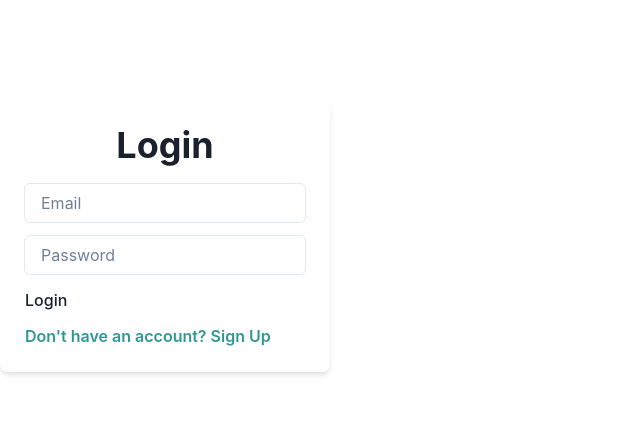
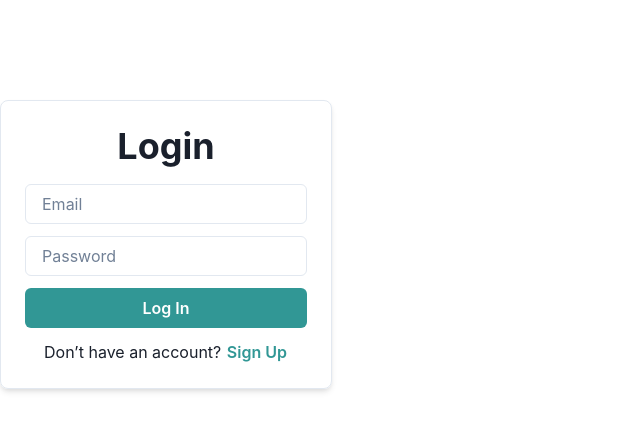
Before and after one commit to blovelace84/massage-appointment-booking-repo, a React (Vite) app in the folder massage-booking-app/: page /login in a window 1280 px wide. Shown: the top 430 px of the page, without its empty margins (0-640 px from the left). Built offline with nearby package versions, Linux system fonts and the light colour scheme; no server answers.

Commit message:
update login.jsx and Signup.jsx component

```diff
--- a/massage-booking-app/src/components/Login.jsx
+++ b/massage-booking-app/src/components/Login.jsx
@@ -2,23 +2,24 @@ import { useState } from "react";
 import { signInWithEmailAndPassword } from "firebase/auth";
 import { auth } from "../services/firebase.config";
 import { useNavigate } from "react-router-dom";
-import { Box, Input, Button, Heading } from "@chakra-ui/react";
+import { Box, Input, Button, Heading, VStack, Text } from "@chakra-ui/react";
 import ErrorAlert from "./ErrorAlert";
 
 export default function Login() {
   const [email, setEmail] = useState("");
-  const [password, setPassWord] = useState("");
+  const [password, setPassword] = useState("");
   const [error, setError] = useState("");
-  const nav = useNavigate();
+  const navigate = useNavigate();
 
   const handleLogin = async (e) => {
     e.preventDefault();
     setError("");
+
     try {
       await signInWithEmailAndPassword(auth, email, password);
-      nav("/client");
-    } catch (err) {
-      setError(err.message);
+      navigate("/client");
+    } catch (error) {
+      setError(error.message);
     }
   };
 
@@ -28,45 +29,48 @@ export default function Login() {
       mx="auto"
       mt="100px"
       p="6"
-      borderBlockWidth="1px"
+      borderWidth="1px"
       borderRadius="lg"
       boxShadow="md"
     >
       <Heading mb="4" textAlign="center">
         Login
       </Heading>
+
       {error && <ErrorAlert message={error} />}
 
       <form onSubmit={handleLogin}>
+        <VStack spacing={3}>
           <Input
-          type="text"
-          typeof="email"
             placeholder="Email"
-          mb="3"
+            type="email"
             value={email}
             onChange={(e) => setEmail(e.target.value)}
+            required
           />
-        <br />
           <Input
-          type="text"
             placeholder="Password"
-          mb="3"
+            type="password"
             value={password}
-          onChange={(e) => setPassWord(e.target.value)}
+            onChange={(e) => setPassword(e.target.value)}
+            required
           />
-        <br />
-        <button colorScheme="teal" width="full" type="submit">
-          Login
-        </button>
+          <Button colorScheme="teal" width="full" type="submit">
+            Log In
+          </Button>
+        </VStack>
       </form>
+
+      <Text mt="3" textAlign="center">
+        Don’t have an account?{" "}
         <Button
-        mt="3"
           variant="link"
           colorScheme="teal"
-        onClick={() => nav("/signup")}
+          onClick={() => navigate("/signup")}
         >
-        Don't have an account? Sign Up
+          Sign Up
         </Button>
+      </Text>
     </Box>
   );
 }
--- a/massage-booking-app/src/components/Signup.jsx
+++ b/massage-booking-app/src/components/Signup.jsx
@@ -1,7 +1,7 @@
 import { useState } from "react";
 import { createUserWithEmailAndPassword } from "firebase/auth";
+import { doc, setDoc } from "firebase/firestore";
 import { auth, db } from "../services/firebase.config";
-import { doc, setDoc } from "firebase/firestore";
 import { useNavigate } from "react-router-dom";
 import {
   Box,
@@ -24,6 +24,7 @@ export default function Signup() {
   const handleSignup = async (e) => {
     e.preventDefault();
     setError("");
+
     try {
       const userCredential = await createUserWithEmailAndPassword(
         auth,
@@ -40,7 +41,7 @@ export default function Signup() {
         navigate("/client");
       }
     } catch (error) {
-      alert(error.message);
+      setError(error.message);
     }
   };
 
@@ -50,41 +51,39 @@ export default function Signup() {
       mx="auto"
       mt="100px"
       p="6"
-      borderBlockWidth="1px"
+      borderWidth="1px"
       borderRadius="lg"
       boxShadow="md"
     >
       <Heading mb="4" textAlign="center">
         Sign Up
       </Heading>
+
       {error && <ErrorAlert message={error} />}
 
       <form onSubmit={handleSignup}>
         <VStack spacing={3}>
           <Input
+            placeholder="Email"
             type="email"
-            placeholder="Email"
             value={email}
             onChange={(e) => setEmail(e.target.value)}
             required
           />
-          <br />
           <Input
+            placeholder="Password"
             type="password"
-            placeholder="Password"
             value={password}
             onChange={(e) => setPassword(e.target.value)}
             required
           />
-          <br />
-          <select value={role} onChange={(e) => setRole(e.target.value)}>
+          <Select value={role} onChange={(e) => setRole(e.target.value)}>
             <option value="client">Client</option>
             <option value="therapist">Therapist</option>
-          </select>
-          <br />
-          <button colorScheme="teal" width="full" type="submit">
+          </Select>
+          <Button colorScheme="teal" width="full" type="submit">
             Sign Up
-          </button>
+          </Button>
         </VStack>
       </form>
 
```
Lines whose indentation alone changed are shown as unchanged.
